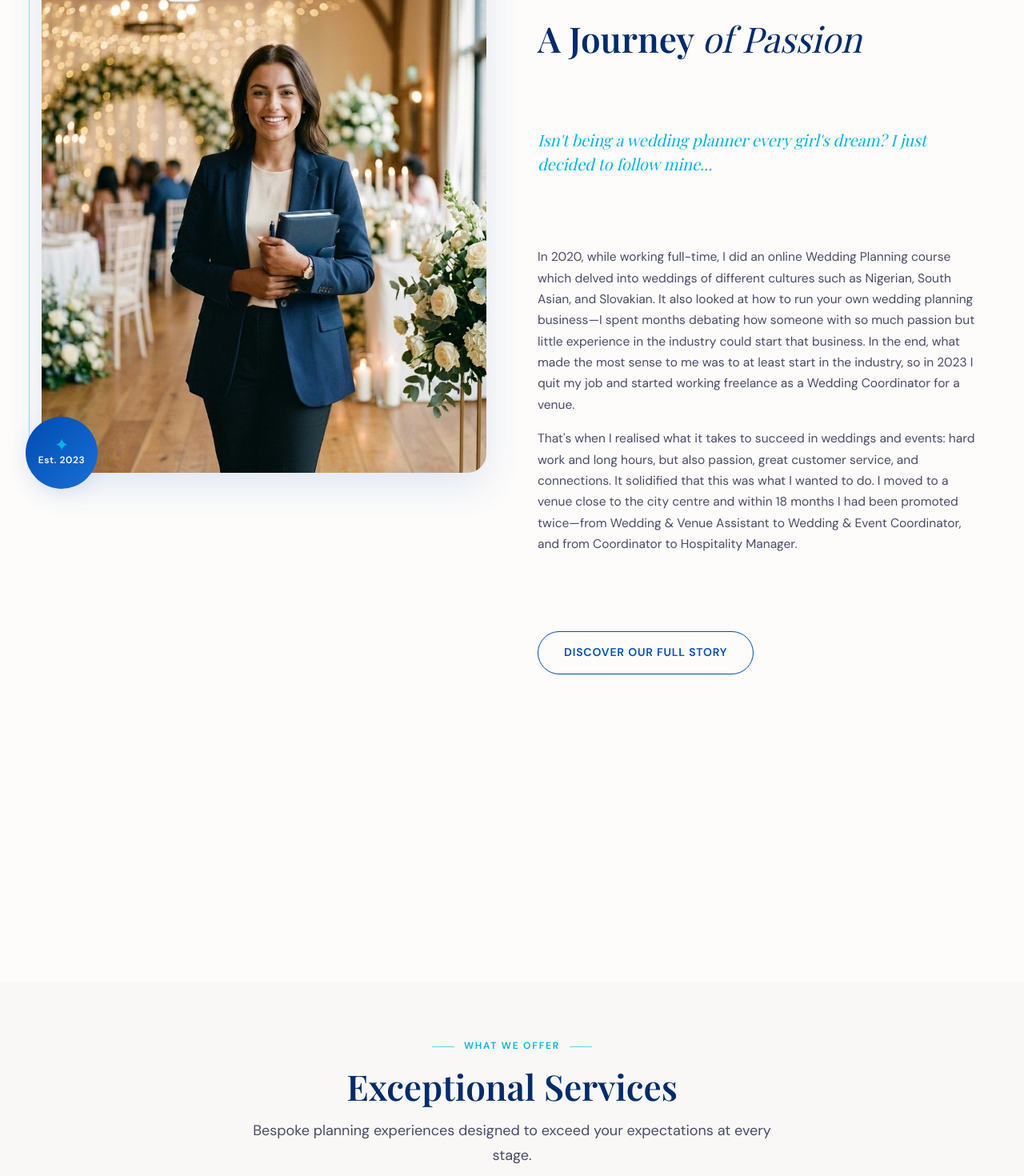
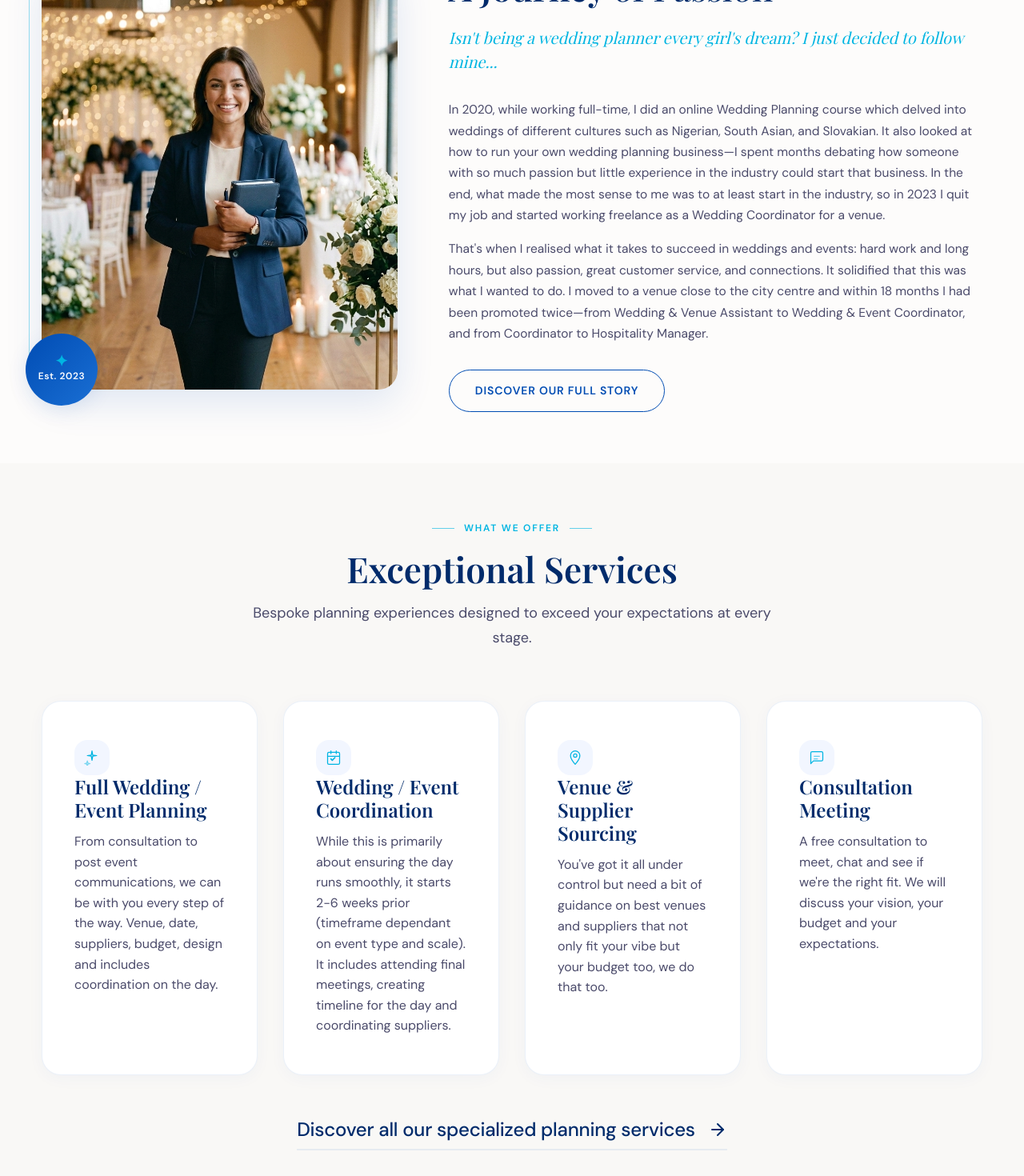
Before and after one commit to klaxtrix-sudo/opal-events, a React (Vite) app: page / in a window 1280 px wide. Shown: the part 940-2410 px from the top of the page at 80% size. Built offline with nearby package versions, Linux system fonts and the light colour scheme; a web font is replaced by a local one.

Commit message:
refactor: restructure About section layout for improved responsiveness and update component spacing and scroll animations across multiple sections

```diff
--- a/src/components/About.css
+++ b/src/components/About.css
@@ -3,35 +3,43 @@
    ============================================================ */
 
 .about-grid {
-  display: block; /* Grid layout moved to .about-text-col for reordering support */
+  display: grid;
+  grid-template-columns: 0.8fr 1.2fr; /* Reduced image width to favor text readability */
+  gap: var(--space-8) var(--space-16);
+  align-items: center;
+}
+
+.about-image-wrap {
+  position: relative;
+  width: 100%;
+}
+
+.about-content {
+  display: flex;
+  flex-direction: column;
 }
 
 /* Link wrappers */
 .about-image-link {
   display: block;
   text-decoration: none;
-  transition: transform var(--transition-md), filter var(--transition-md);
+  transition: transform var(--duration-mid) var(--ease-out);
 }
 
 .about-image-link:hover {
   transform: translateY(-5px);
-  filter: brightness(1.05);
 }
 
 .about-heading-link {
   text-decoration: none;
   color: inherit;
   display: block;
-  transition: opacity var(--transition-sm);
+  margin-bottom: var(--space-6);
+  transition: opacity var(--duration-fast) var(--ease-out);
 }
 
 .about-heading-link:hover {
   opacity: 0.85;
-}
-
-/* Image column */
-.about-image-wrap {
-  position: relative;
 }
 
 /* Decorative rotated rectangle behind the photo */
@@ -85,31 +93,7 @@
   line-height: 1;
 }
 
-/* Text column - Desktop layout */
-.about-text-col {
-  display: grid;
-  grid-template-columns: 1fr 1fr;
-  gap: var(--space-16);
-  align-items: start;
-}
-
-/* Position image in the left column on desktop */
-.about-image-wrap {
-  grid-column: 1;
-  grid-row: 1 / span 10;
-}
-
-/* Position all text content in the right column on desktop */
-.about-text-col > .eyebrow,
-.about-text-col > .about-heading-link,
-.about-text-col > .about-lead,
-.about-text-col > .about-body,
-.about-text-col > .about-cta {
-  grid-column: 2;
-}
-
-.about-text-col h2 {
-  margin-bottom: var(--space-6);
+.about-grid h2 {
   line-height: 1.1;
 }
 
@@ -118,7 +102,7 @@
   font-style: italic;
   font-size: var(--text-xl);
   color: var(--color-accent);
-  margin-bottom: var(--space-6);
+  margin-bottom: var(--space-8);
   line-height: 1.5;
 }
 
@@ -133,20 +117,29 @@
   font-size: 0.97rem;
 }
 
-/* Responsive */
+/* Mobile Responsive */
 @media (max-width: 992px) {
-  .about-text-col {
+  .about-grid {
     display: flex;
     flex-direction: column;
     gap: 0;
   }
 
-  .about-image-wrap {
-    grid-column: auto;
-    grid-row: auto;
+  .about-content {
+    display: contents; /* Allows children to be siblings of image for ordering */
+  }
+
+  /* Target narrative flow: Lead -> Image -> Body */
+  .about-grid .eyebrow { order: 1; }
+  .about-grid .about-heading-link { order: 2; }
+  .about-grid .about-lead { order: 3; }
+  .about-grid .about-image-wrap {
+    order: 4;
     max-width: 480px;
-    margin: var(--space-8) auto; /* Add vertical spacing as it's now between text */
+    margin: var(--space-8) auto;
   }
+  .about-grid .about-body { order: 5; }
+  .about-grid .about-cta { order: 6; }
 
   .about-badge {
     width: 76px;
@@ -156,22 +149,10 @@
   }
 }
 
-@media (max-width: 480px) {
-  .about-stats {
-    grid-template-columns: 1fr;
-    gap: var(--space-6);
-  }
-
-  .stat-item + .stat-item {
-    border-left: none;
-    border-top: 1px solid var(--color-border);
-    padding-left: 0;
-    padding-top: var(--space-6);
+@media (max-width: 768px) {
+  .about-cta {
+    margin-top: var(--space-6) !important;
+    display: flex;
+    justify-content: center;
   }
 }
-
-@media (max-width: 768px) {
-  .about-cta {
-    margin-top: var(--space-4) !important;
-  }
-}
--- a/src/components/About.jsx
+++ b/src/components/About.jsx
@@ -9,14 +9,25 @@ import aboutImg from '../assets/about.png';
 const About = () => {
   const imgRef = useScrollReveal({ threshold: 0.15 });
   const textRef = useScrollReveal({ threshold: 0.15 });
+  const ctaRef = useScrollReveal({ threshold: 0.1 });
 
   return (
     <section className="section" id="about" aria-label="About Opal Events">
       <div className="container about-grid">
+        {/* Image - position will be handled via CSS order/grid */}
+        <div className="about-image-wrap reveal-left" ref={imgRef}>
+          <Link to="/about" className="about-image-link">
+            <img src={aboutImg} alt="Opal Events founder in an elegant venue" className="about-img" loading="lazy" />
+            <div className="about-badge" aria-hidden="true">
+              <span>✦</span>
+              <span>Est. 2023</span>
+            </div>
+          </Link>
+        </div>
 
-        {/* Text column */}
-        <div className="about-text-col reveal-right" ref={textRef}>
+        <div className="about-content" ref={textRef}>
           <span className="eyebrow">Our Story</span>
+
           <Link to="/about" className="about-heading-link">
             <h2>A Journey <em className="display-italic">of Passion</em></h2>
           </Link>
@@ -24,17 +35,6 @@ const About = () => {
           <p className="about-lead">
             Isn't being a wedding planner every girl's dream? I just decided to follow mine...
           </p>
-
-          {/* Image inserted here for mobile reordering */}
-          <div className="about-image-wrap reveal-left" ref={imgRef}>
-            <Link to="/about" className="about-image-link">
-              <img src={aboutImg} alt="Opal Events founder in an elegant venue" className="about-img" loading="lazy" />
-              <div className="about-badge" aria-hidden="true">
-                <span>✦</span>
-                <span>Est. 2023</span>
-              </div>
-            </Link>
-          </div>
 
           <div className="about-body">
             <p>
@@ -56,7 +56,7 @@ const About = () => {
             </p>
           </div>
 
-          <div className="about-cta" style={{ marginTop: 'var(--space-8)' }}>
+          <div className="about-cta reveal" ref={ctaRef} style={{ marginTop: 'var(--space-8)' }}>
             <Link to="/about" className="btn btn-outline">
               Discover Our Full Story
             </Link>
--- a/src/components/Gallery.css
+++ b/src/components/Gallery.css
@@ -142,3 +142,10 @@
     margin-top: 0 !important; /* Remove internal margin-top to use purely section padding on mobile */
   }
 }
+
+/* Desktop Spacing Refinement */
+@media (min-width: 993px) {
+  .gallery-footer {
+    margin-top: var(--space-8);
+  }
+}
--- a/src/components/Gallery.jsx
+++ b/src/components/Gallery.jsx
@@ -8,7 +8,6 @@ import w2 from '../assets/gallery-wedding-2.png';
 import corp from '../assets/gallery-corporate.png';
 import dinner from '../assets/gallery-private-dinner.png';
 import anniversary from '../assets/gallery-anniversary.png';
-import about from '../assets/about.png';
 import w3 from '../assets/gallery-wedding-3.png';
 
 const items = [
@@ -22,6 +21,7 @@ const items = [
 const Gallery = () => {
   const headRef = useScrollReveal({ threshold: 0.2 });
   const gridRef = useScrollRevealAll({ threshold: 0.06 });
+  const footRef = useScrollReveal({ threshold: 0.1 });
 
   return (
     <section className="section bg-light" id="portfolio" aria-label="Portfolio Gallery">
@@ -48,7 +48,7 @@ const Gallery = () => {
           ))}
         </div>
 
-        <div className="gallery-footer reveal" style={{ textAlign: 'center', marginTop: 'var(--space-12)' }}>
+        <div className="gallery-footer reveal" ref={footRef}>
           <Link to="/portfolio" className="btn btn-outline">
             View Full Portfolio
           </Link>
--- a/src/components/Navbar.css
+++ b/src/components/Navbar.css
@@ -192,7 +192,7 @@
 }
 
 /* Responsive */
-@media (max-width: 992px) {
+@media (max-width: 1024px) {
   .nav-links,
   .nav-cta { display: none; }
 
--- a/src/components/Services.css
+++ b/src/components/Services.css
@@ -86,7 +86,7 @@
 /* Footer CTA */
 .services-footer {
   text-align: center;
-  margin-top: var(--space-24);
+  margin-top: var(--space-12);
 }
 
 @media (max-width: 768px) {
@@ -100,9 +100,10 @@
   align-items: center;
   gap: var(--space-4);
   color: var(--color-primary-dk);
-  font-family: var(--font-display);
+  font-family: var(--font-body);
   font-size: var(--text-2xl);
-  font-weight: 600;
+  font-weight: 500;
+  letter-spacing: -0.01em;
   text-decoration: none;
   border-bottom: 2px solid var(--color-border);
   padding-bottom: 4px;
--- a/src/components/Services.jsx
+++ b/src/components/Services.jsx
@@ -70,6 +70,7 @@ const services = [
 const Services = () => {
   const headRef = useScrollReveal({ threshold: 0.2 });
   const gridRef = useScrollRevealAll({ threshold: 0.08 });
+  const footRef = useScrollReveal({ threshold: 0.1 });
 
   return (
     <section className="section bg-warm" id="services" aria-label="Our Services">
@@ -99,7 +100,7 @@ const Services = () => {
           ))}
         </div>
 
-        <div className="services-footer reveal">
+        <div className="services-footer reveal" ref={footRef}>
           <Link to="/services" className="services-cta-link">
             <span>Discover all our specialized planning services</span>
             <svg viewBox="0 0 24 24" fill="none" stroke="currentColor" strokeWidth="2" strokeLinecap="round" strokeLinejoin="round" aria-hidden="true">
--- a/src/components/Testimonials.css
+++ b/src/components/Testimonials.css
@@ -4,7 +4,7 @@
 
 .testimonials {
   position: relative;
-  padding: var(--space-24) 0;
+  padding: var(--space-16) 0;
   background: linear-gradient(135deg, var(--color-primary-dk) 0%, var(--color-primary) 55%, var(--color-primary-lt) 100%);
   color: var(--color-white);
   overflow: hidden;
```
